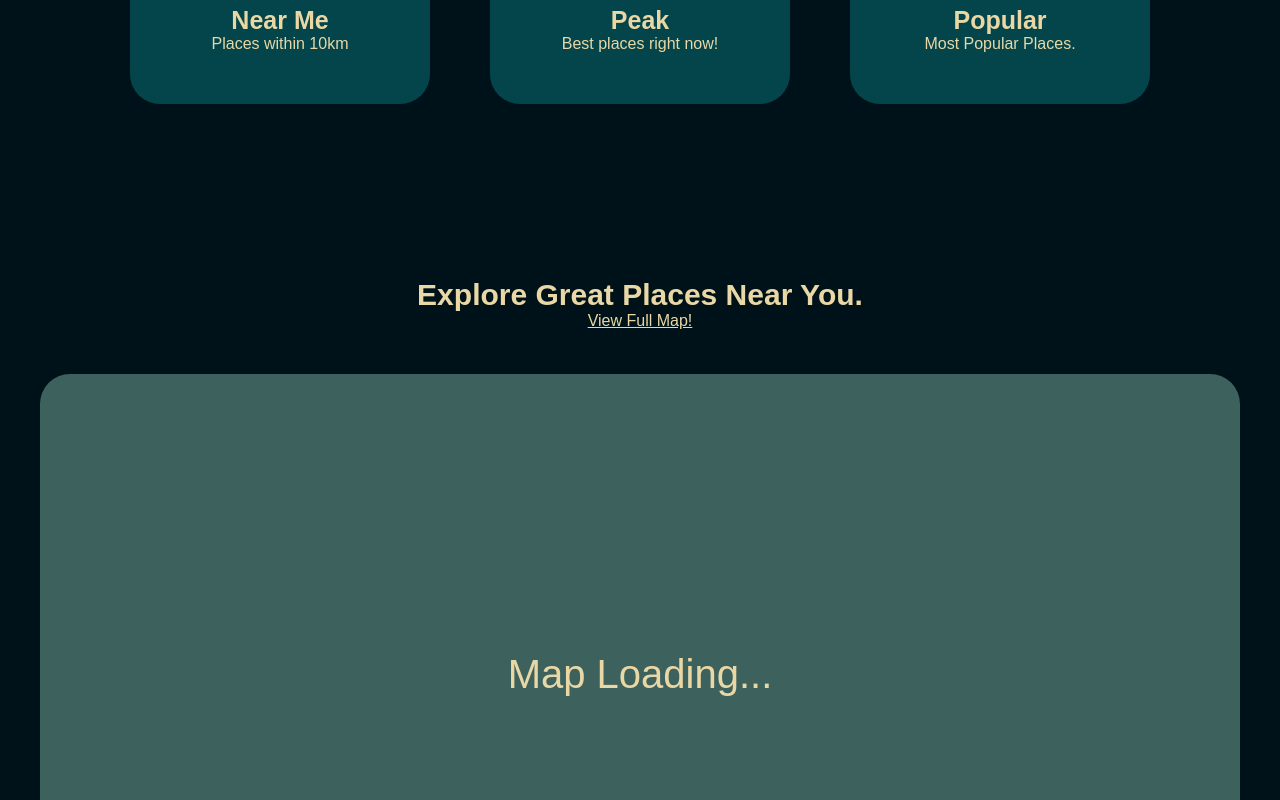
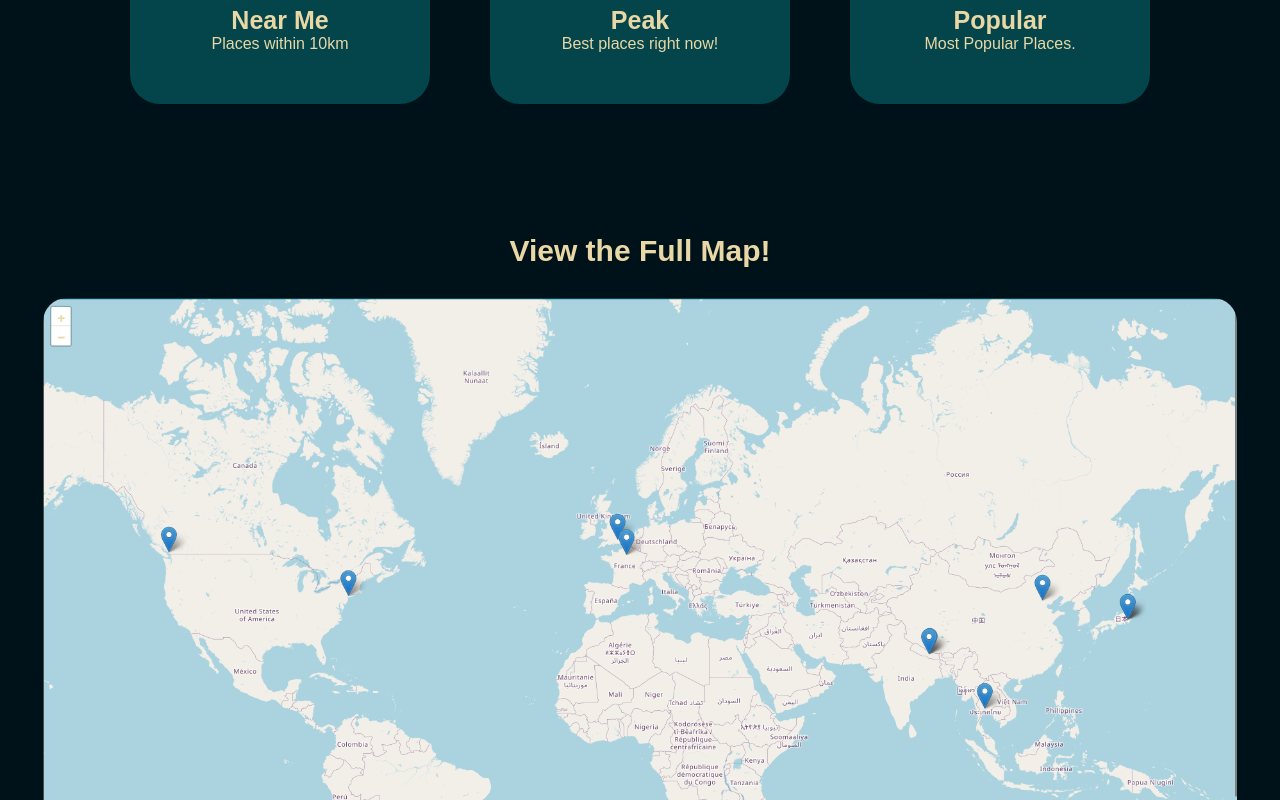
Before and after one commit to Abhinav2065/autumn-view, a React (Vite) app in the folder autumn-view/: page / in a window 1280 px wide. Shown: the part 680-1480 px from the top of the page. Built offline with nearby package versions, Linux system fonts and the light colour scheme.

Commit message:
Added a distance text to each places on the map

```diff
--- a/autumn-view/src/components/Home/MapPreview.jsx
+++ b/autumn-view/src/components/Home/MapPreview.jsx
@@ -1,19 +1,16 @@
 import React from 'react'
 import { Link } from 'react-router-dom'
-
+import image from '../../assets/image.png'
 
 const MapPreview = () => {
   return (
     <div>
         <div className="map-preview">
-            <div className="map-header">
-                <h2>Explore Great Places Near You.</h2>
-                <Link to='/map'>View Full Map!</Link>
-            </div>
+            <Link to='/map'>
 
-            <div className="map-container">
-                Map Loading...
-            </div>
+            <h3>View the Full Map!</h3>
+            <img src={image} alt="Image" className='preview' />
+            </Link>
         </div>
     </div>
   )
--- a/autumn-view/src/components/Map.jsx
+++ b/autumn-view/src/components/Map.jsx
@@ -117,6 +117,20 @@ const Map = () => {
     ]
     return majorCityLocations
   }
+
+
+
+  const calculateDistance = (lat1, lon1, lat2, lon2) => {
+    const R_earth = 6371 // radiii of earth
+    const dLat = (lat2 - lat1) * Math.PI / 180
+    const dLon = (lon2 - lon1) * Math.PI / 180
+    const a = Math.sin(dLat/2) * Math.sin(dLat/2) + Math.cos(lat1 * Math.PI / 180) * Math.cos(lat2 * Math.PI / 180) * Math.sin(dLon/2) * Math.sin(dLon/2)
+    const c = 2 * Math.atan2(Math.sqrt(a), Math.sqrt(1-a))
+    return (R_earth * c).toFixed(1) // Distance!
+  }
+
+
+
 
   const handleRate = (id) => {
     setCurrentRatingId(id)
@@ -327,7 +341,7 @@ const Map = () => {
           <Marker position={userPosition}>
             <Popup>
               <div className="map-popup">
-                <h3>Your Location</h3>
+                <h3>Me!</h3>
                 <p>You are here! Explore foliage spots around you.</p>
               </div>
             </Popup>
@@ -341,6 +355,18 @@ const Map = () => {
                   <p>{location.description}</p>
                   <div className={`status-badge ${location.status}`}>
                     {location.status.toUpperCase()}
+                  </div>
+                  <div className="distance-info">
+                    {userPosition && (
+                      <p>
+                      📍 {calculateDistance(
+                        userPosition[0],
+                        userPosition[1],
+                        location.position[0],
+                        location.position[1]
+                        )} km away
+                      </p>
+                    )}
                   </div>
                   <div className="rating-info">
                     ⭐ {getAverageRating(location.id)} ({ratings[location.id]?.count || 0} ratings)
--- a/autumn-view/src/style/Home.css
+++ b/autumn-view/src/style/Home.css
@@ -59,48 +59,26 @@
     cursor: pointer;
 }
 
-
-
-
-.map-header {
-    width: 100%;
-    height: 30vh;
-    display: flex;
-    flex-direction: column;
-    justify-content: center;
-    align-items: center;
-    padding-top: 100px;
+.preview {
+    height: 600px;
+    border-radius: 24px;
 }
-
-.map-header h2 {
-    font-size: 30px;
-}
-
-
-.map-header p {
-    font-size: 18px;
-    padding-top: 10px;
-    cursor: pointer;
-}
-
-
-.map-container {
-    background-color: #94d2bd6a;
-    height: 600px;
-    width: 1200px;
-    border-radius: 30px;
-    display: flex;
-    flex-direction: column;
-    align-items: center;
-    justify-content: center;
-    font-size: 40px;
-}
-
 
 .map-preview {
     display: flex;
     flex-direction: column;
     justify-content: center;
     align-items: center;
-    padding-bottom: 200px;
+    padding: 100px;
+
 }
+
+a {
+    text-decoration: none;
+}
+
+.map-preview h3 {
+    font-size: 30px;
+    text-align: center;
+    padding-bottom: 30px;
+}
```
Also changed, not shown: autumn-view/src/assets/image.png (added), autumn-view/src/style/Map.css (line endings or trailing spaces).
